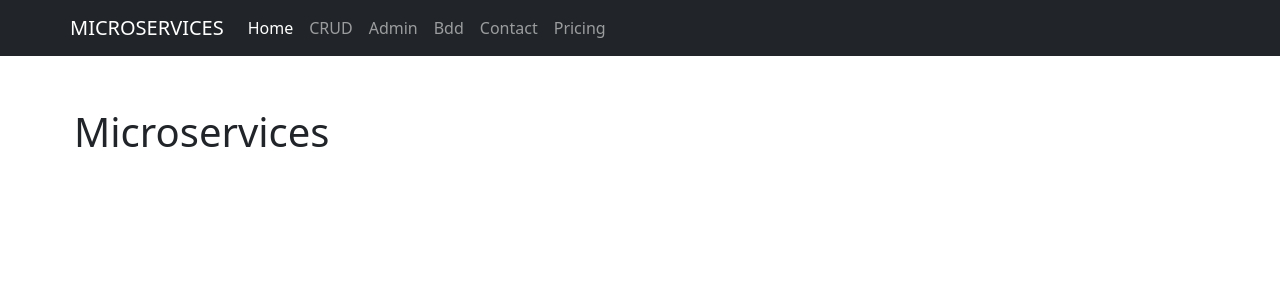
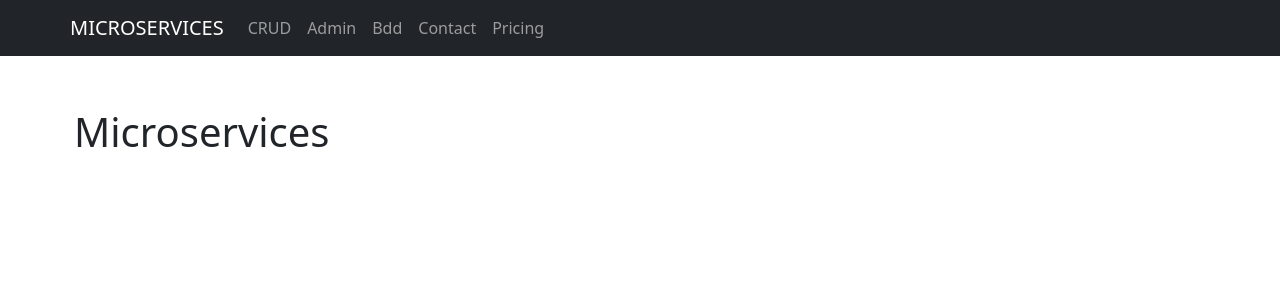
Before and after one commit to alternative-rvb/microservices, a PHP site: page /index.php in a window 1280 px wide. Shown: the top 300 px of the page. Run offline with PHP 8.4, Linux system fonts and the light colour scheme; data that the repository does not hold is empty; some libraries are stand-ins or nearby versions.

Commit message:
Suppression Home

```diff
--- a/admin/func/nav.php
+++ b/admin/func/nav.php
@@ -25,8 +25,6 @@ function creationMenu($filtres)
             </button>
             <div id="navbarSupportedContent" class="collapse navbar-collapse">
                 <ul class="navbar-nav me-auto mb-2 mb-lg-0">
-                <a class="nav-link <?= activeLink('index.php') ?>" href="<?= WEB_ROOT ?>">Home</a>
-
                     <?php
                     foreach ($links as $link) :
                         // Filtres
```
